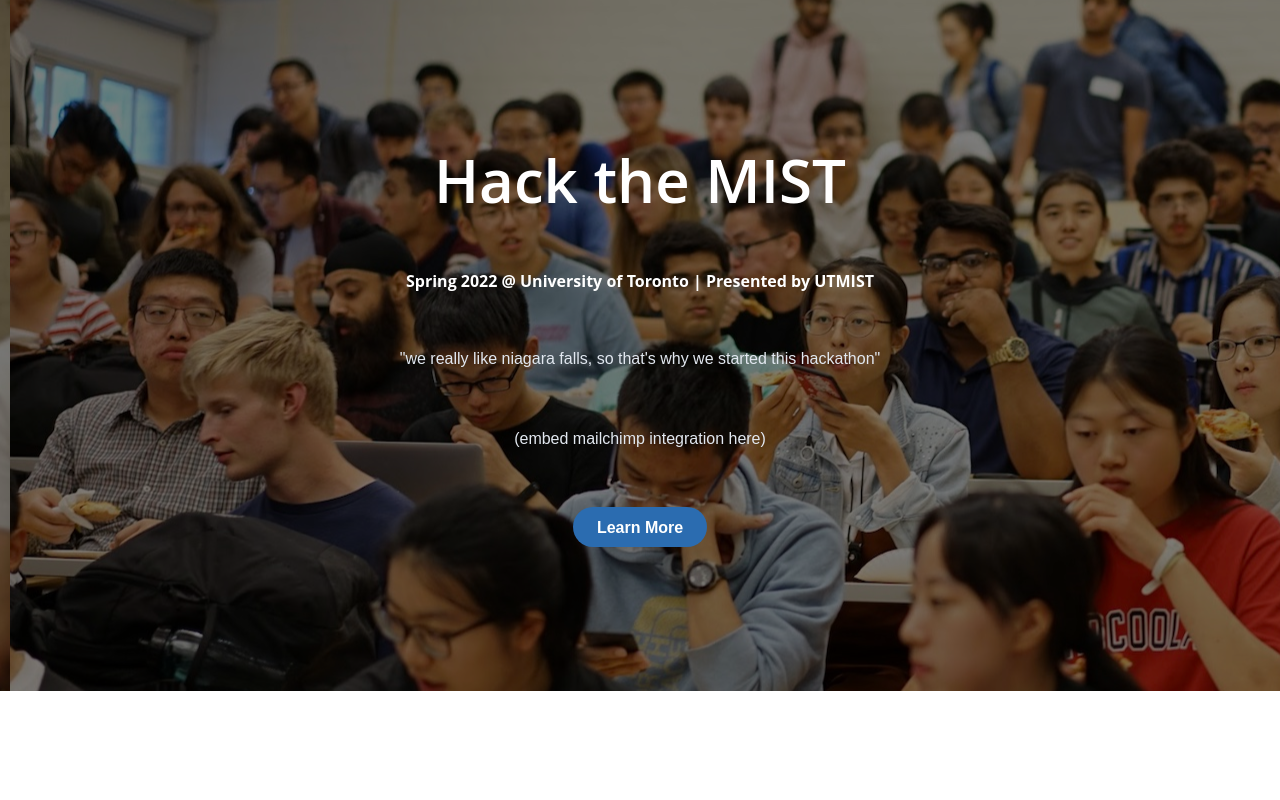
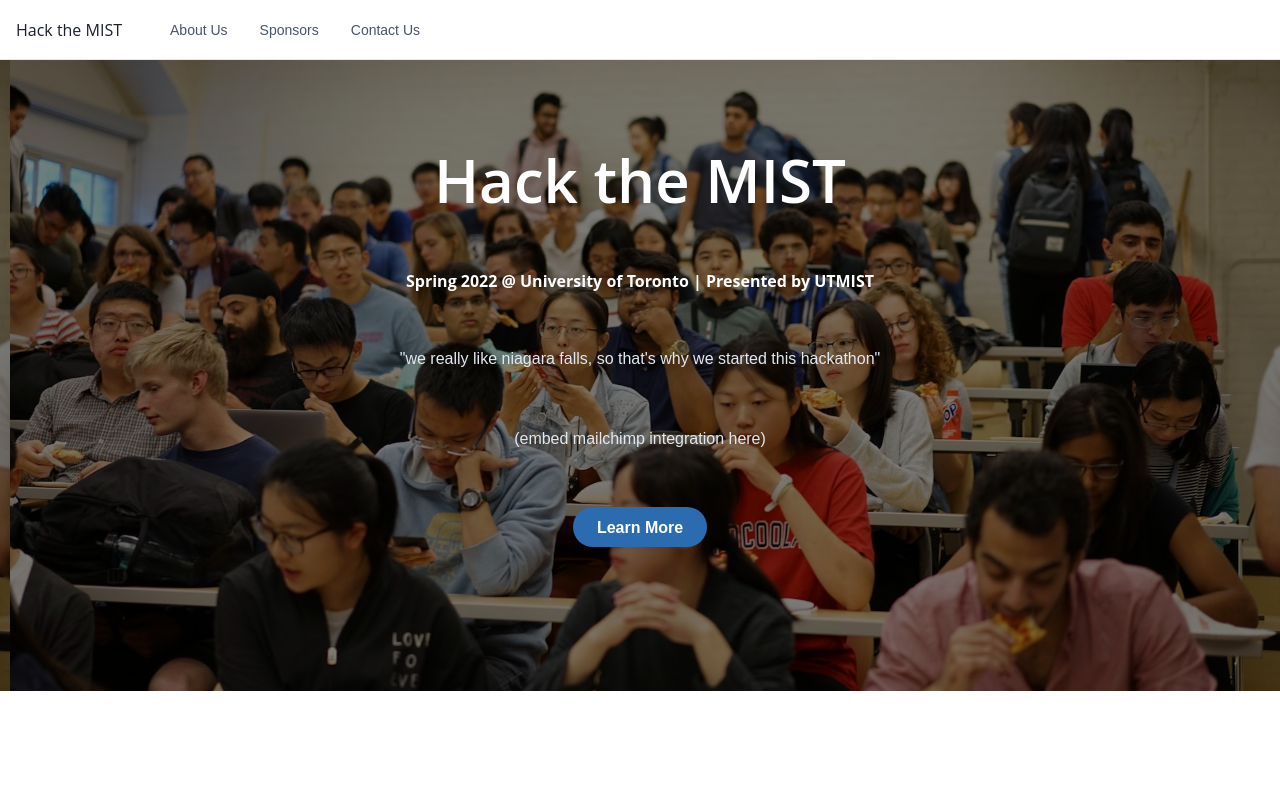
Before and after one commit to UTMIST/hackthemist, a React (Create React App) app: page / in a window 1280 px wide. Shown: the top 800 px of the page. Built offline with nearby package versions, Linux system fonts and the light colour scheme.

Commit message:
Added navbar

```diff
--- a/package.json
+++ b/package.json
@@ -3,6 +3,7 @@
   "version": "0.1.0",
   "private": true,
   "dependencies": {
+    "@chakra-ui/icons": "^2.0.11",
     "@chakra-ui/react": "^2.3.6",
     "@emotion/react": "^11.10.4",
     "@emotion/styled": "^11.10.4",
--- a/src/app/App.tsx
+++ b/src/app/App.tsx
@@ -3,6 +3,7 @@
 import theme from '../config/theme';
 import Header from '../sections/Header';
 import AboutUs from '../sections/AboutUs';
+import Navigation from '../sections/Navigation';
 import {useEffect} from 'react';
 import "../style/override.css";
 
@@ -13,6 +14,7 @@
 
     return (
         <ChakraProvider theme={theme}>
+            <Navigation/>
             <Header/>
             <AboutUs/>
         </ChakraProvider>
--- a/src/sections/Header.tsx
+++ b/src/sections/Header.tsx
@@ -4,7 +4,7 @@
 import audience from '../img/audience.jpg';
 
 const Component = () => (
-    <Box style={{width: '100vw', backgroundImage: `url(${audience})`, backgroundPosition: '10px', backgroundAttachment: 'fixed'}}>
+    <Box style={{width: '100vw', backgroundImage: `url(${audience})`, backgroundSize: 'cover', backgroundPosition: '10px', backgroundAttachment: 'fixed'}}>
         <Box background={'rgba(0, 0, 0, 0.5)'}>
             <Container maxW={'3xl'}>
                 <Stack
--- /dev/null
+++ b/src/sections/Navigation.tsx
@@ -0,0 +1,273 @@
+/**
+ * From https://chakra-templates.dev/navigation/navbar
+ */
+
+import {
+    Box,
+    Flex,
+    Text,
+    IconButton,
+    Button,
+    Stack,
+    Collapse,
+    Icon,
+    Link,
+    Popover,
+    PopoverTrigger,
+    PopoverContent,
+    useColorModeValue,
+    useBreakpointValue,
+    useDisclosure,
+} from '@chakra-ui/react';
+import {
+    HamburgerIcon,
+    CloseIcon,
+    ChevronDownIcon,
+    ChevronRightIcon,
+} from '@chakra-ui/icons';
+
+const Navbar = () => {
+    const {isOpen, onToggle} = useDisclosure();
+
+    return (
+        <Box style={{position: 'fixed', width: '100%', zIndex: 1000}}>
+            <Flex
+                bg={useColorModeValue('white', 'gray.800')}
+                color={useColorModeValue('gray.600', 'white')}
+                minH={'60px'}
+                py={{base: 2}}
+                px={{base: 4}}
+                borderBottom={1}
+                borderStyle={'solid'}
+                borderColor={useColorModeValue('gray.200', 'gray.900')}
+                align={'center'}>
+                <Flex
+                    flex={{base: 1, md: 'auto'}}
+                    ml={{base: -2}}
+                    display={{base: 'flex', md: 'none'}}>
+                    <IconButton
+                        onClick={onToggle}
+                        icon={
+                            isOpen ? <CloseIcon w={3} h={3}/> : <HamburgerIcon w={5} h={5}/>
+                        }
+                        variant={'ghost'}
+                        aria-label={'Toggle Navigation'}
+                    />
+                </Flex>
+                <Flex flex={{base: 1}} justify={{base: 'center', md: 'start'}}>
+                    <Link
+                        href='#'
+                        textAlign={useBreakpointValue({base: 'center', md: 'left'})}
+                        fontFamily={'heading'}
+                        color={useColorModeValue('gray.800', 'white')}>
+                        Hack the MIST
+                    </Link>
+
+                    <Flex display={{base: 'none', md: 'flex'}} ml={10}>
+                        <DesktopNav/>
+                    </Flex>
+                </Flex>
+
+                {/*
+                <Stack
+                    flex={{base: 1, md: 0}}
+                    justify={'flex-end'}
+                    direction={'row'}
+                    spacing={6}>
+                    <Button
+                        as={'a'}
+                        fontSize={'sm'}
+                        fontWeight={400}
+                        variant={'link'}
+                        href={'#'}>
+                        Sign In
+                    </Button>
+                    <Button
+                        display={{base: 'none', md: 'inline-flex'}}
+                        fontSize={'sm'}
+                        fontWeight={600}
+                        color={'white'}
+                        bg={'pink.400'}
+                        href={'#'}
+                        _hover={{
+                            bg: 'pink.300',
+                        }}>
+                        Sign Up
+                    </Button>
+                </Stack>*/}
+            </Flex>
+
+            <Collapse in={isOpen} animateOpacity>
+                <MobileNav/>
+            </Collapse>
+        </Box>
+    );
+}
+
+const DesktopNav = () => {
+    const linkColor = useColorModeValue('gray.600', 'gray.200');
+    const linkHoverColor = useColorModeValue('gray.800', 'white');
+    const popoverContentBgColor = useColorModeValue('white', 'gray.800');
+
+    return (
+        <Stack direction={'row'} spacing={4}>
+            {NAV_ITEMS.map((navItem) => (
+                <Box key={navItem.label}>
+                    <Popover trigger={'hover'} placement={'bottom-start'}>
+                        <PopoverTrigger>
+                            <Link
+                                p={2}
+                                href={navItem.href ?? '#'}
+                                fontSize={'sm'}
+                                fontWeight={500}
+                                color={linkColor}
+                                _hover={{
+                                    textDecoration: 'none',
+                                    color: linkHoverColor,
+                                }}>
+                                {navItem.label}
+                            </Link>
+                        </PopoverTrigger>
+
+                        {navItem.children && (
+                            <PopoverContent
+                                border={0}
+                                boxShadow={'xl'}
+                                bg={popoverContentBgColor}
+                                p={4}
+                                rounded={'xl'}
+                                minW={'sm'}>
+                                <Stack>
+                                    {navItem.children.map((child) => (
+                                        <DesktopSubNav key={child.label} {...child} />
+                                    ))}
+                                </Stack>
+                            </PopoverContent>
+                        )}
+                    </Popover>
+                </Box>
+            ))}
+        </Stack>
+    );
+};
+
+const DesktopSubNav = ({label, href, subLabel}: NavItem) => {
+    return (
+        <Link
+            href={href}
+            role={'group'}
+            display={'block'}
+            p={2}
+            rounded={'md'}
+            _hover={{bg: useColorModeValue('pink.50', 'gray.900')}}>
+            <Stack direction={'row'} align={'center'}>
+                <Box>
+                    <Text
+                        transition={'all .3s ease'}
+                        _groupHover={{color: 'pink.400'}}
+                        fontWeight={500}>
+                        {label}
+                    </Text>
+                    <Text fontSize={'sm'}>{subLabel}</Text>
+                </Box>
+                <Flex
+                    transition={'all .3s ease'}
+                    transform={'translateX(-10px)'}
+                    opacity={0}
+                    _groupHover={{opacity: '100%', transform: 'translateX(0)'}}
+                    justify={'flex-end'}
+                    align={'center'}
+                    flex={1}>
+                    <Icon color={'pink.400'} w={5} h={5} as={ChevronRightIcon}/>
+                </Flex>
+            </Stack>
+        </Link>
+    );
+};
+
+const MobileNav = () => {
+    return (
+        <Stack
+            bg={useColorModeValue('white', 'gray.800')}
+            p={4}
+            display={{md: 'none'}}>
+            {NAV_ITEMS.map((navItem) => (
+                <MobileNavItem key={navItem.label} {...navItem} />
+            ))}
+        </Stack>
+    );
+};
+
+const MobileNavItem = ({label, children, href}: NavItem) => {
+    const {isOpen, onToggle} = useDisclosure();
+
+    return (
+        <Stack spacing={4} onClick={children && onToggle}>
+            <Flex
+                py={2}
+                as={Link}
+                href={href ?? '#'}
+                justify={'space-between'}
+                align={'center'}
+                _hover={{
+                    textDecoration: 'none',
+                }}>
+                <Text
+                    fontWeight={600}
+                    color={useColorModeValue('gray.600', 'gray.200')}>
+                    {label}
+                </Text>
+                {children && (
+                    <Icon
+                        as={ChevronDownIcon}
+                        transition={'all .25s ease-in-out'}
+                        transform={isOpen ? 'rotate(180deg)' : ''}
+                        w={6}
+                        h={6}
+                    />
+                )}
+            </Flex>
+
+            <Collapse in={isOpen} animateOpacity style={{marginTop: '0!important'}}>
+                <Stack
+                    mt={2}
+                    pl={4}
+                    borderLeft={1}
+                    borderStyle={'solid'}
+                    borderColor={useColorModeValue('gray.200', 'gray.700')}
+                    align={'start'}>
+                    {children &&
+                        children.map((child) => (
+                            <Link key={child.label} py={2} href={child.href}>
+                                {child.label}
+                            </Link>
+                        ))}
+                </Stack>
+            </Collapse>
+        </Stack>
+    );
+};
+
+interface NavItem {
+    label: string;
+    subLabel?: string;
+    children?: Array<NavItem>;
+    href?: string;
+}
+
+const NAV_ITEMS: Array<NavItem> = [
+    {
+        label: 'About Us',
+        href: '#about-us'
+    },
+    {
+        label: 'Sponsors',
+        href: '#sponsors'
+    },
+    {
+        label: 'Contact Us',
+        href: '#contact-us'
+    },
+];
+
+export default Navbar;
```
Also changed, not shown: 1 other file (tests, documents, lock files or other folders).
